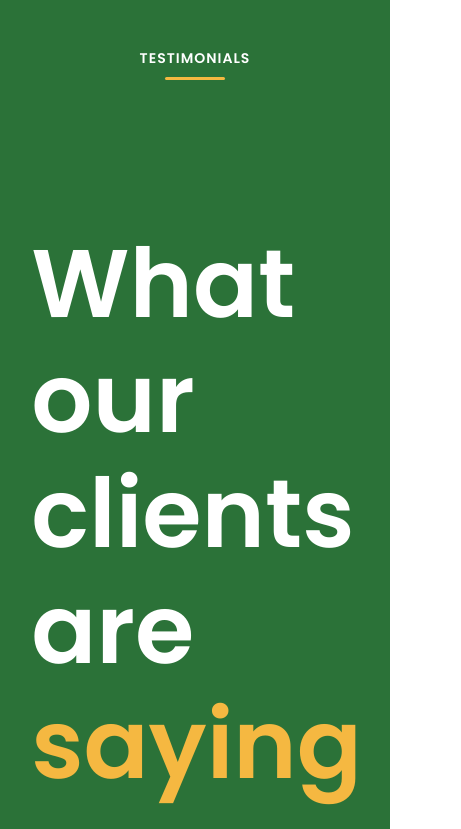
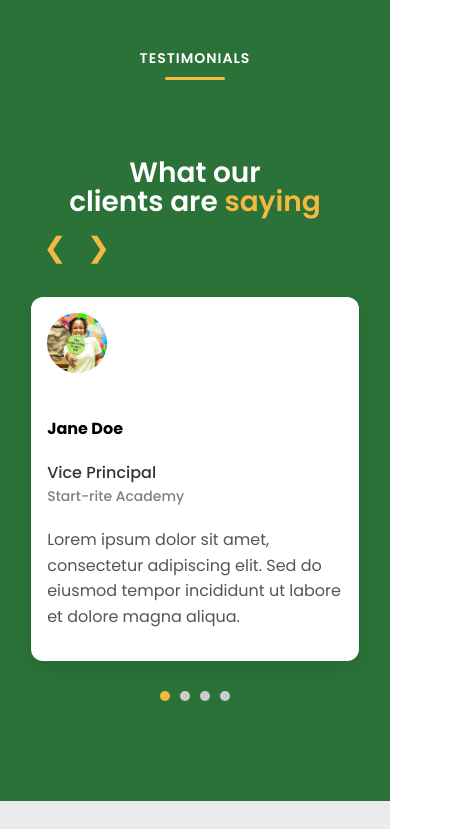
Before and after one commit to hadassah123/Africana-Ultimate-Solutions, a plain HTML site: page index.html in a window 390 px wide. Shown: the part 4880-5709 px from the top of the page, 461 px wide, since content can reach past the window. Drawn offline with Linux system fonts and the light colour scheme.

Commit message:
responsive

```diff
--- a/style.css
+++ b/style.css
@@ -693,6 +693,55 @@ body{
   margin: 50px;
 }
 
+/* Responsive adjustments for testimonials */
+@media (max-width: 1100px) {
+  .testimonial-text h3 {
+    font-size: 64px;
+  }
+}
+
+@media (max-width: 900px) {
+  .testimonial-container {
+    display: flex;
+    flex-direction: column;
+    align-items: center;
+    gap: 28px;
+  }
+
+  .testimonial-text {
+    width: 100%;
+    min-width: auto;
+    text-align: center;
+    order: 1;
+    padding: 0 12px;
+  }
+
+  .testimonial-text h3 {
+    font-size: 36px;
+    line-height: 1.05;
+    margin-bottom: 10px;
+  }
+
+  .testimonial-card {
+    width: 100%;
+    min-width: auto;
+    margin: 0; /* remove large offset margins on mobile */
+    padding: 22px;
+    text-align: left;
+    order: 2;
+  }
+}
+
+@media (max-width: 480px) {
+  .testimonial-text h3 {
+    font-size: 28px;
+  }
+
+  .testimonial-card {
+    padding: 16px;
+  }
+}
+
 .client-img {
   width: 60px;
   height: 60px;
```
